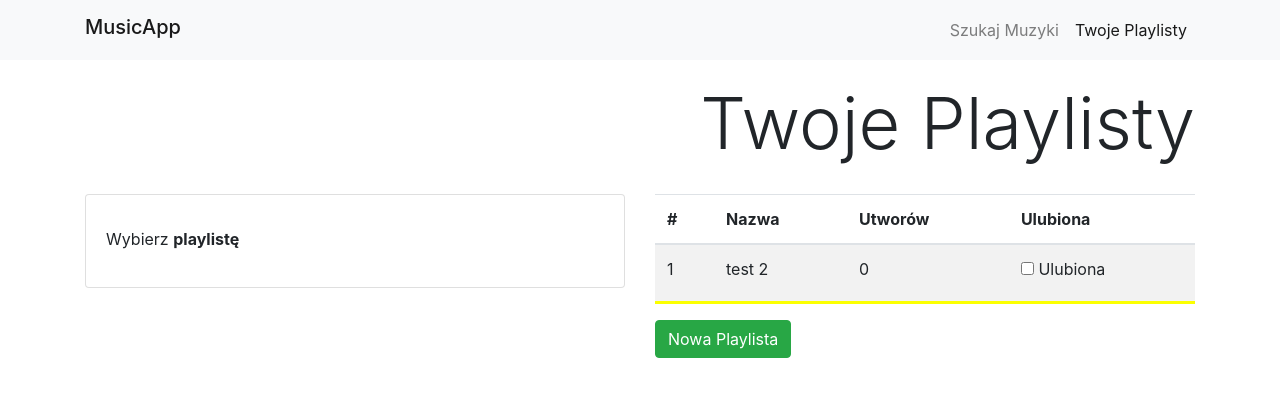
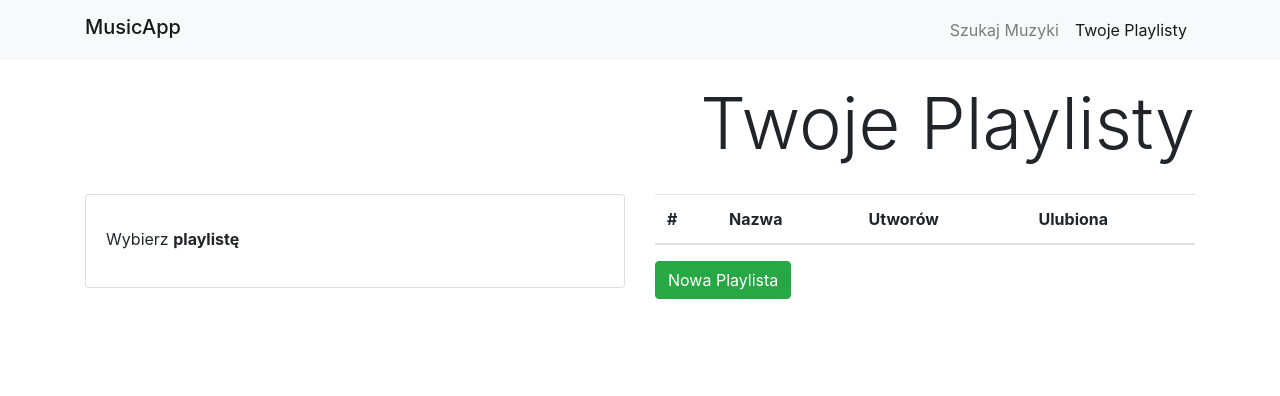
Before and after one commit to gosia-straszewska/music-app, an Angular app: page /playlist in a window 1280 px wide. Shown: the top 396 px of the page. Built offline with nearby package versions, Linux system fonts and the light colour scheme; data requests are answered from the project's data file; sample sign-in values are in the browser's storage.

Commit message:
refactor playlist.length

```diff
--- a/db.json
+++ b/db.json
@@ -1,14 +1,5 @@
 {
   "playlists": [
-    {
-      "name": "test 2",
-      "tracks": [
-      ],
-      "color": "#fbff00",
-      "favourite": false,
-      "id": 4
-    }
   ],
-  "tracks": [
-  ]
+  "tracks": []
 }
--- a/src/app/music-shared/playlist-selector.component.ts
+++ b/src/app/music-shared/playlist-selector.component.ts
@@ -8,7 +8,7 @@ import { PlaylistsService} from '../playlists/playlists.service';
   <div class="input-group">
     <label class="col-xs-4 col-form-label mr-3 mb-3">Wybrana Playlista: </label>
     <select class="form-control" [ngModel]="selectedId" (ngModelChange)="setSelected($event)" style="width:50%">
-      <option *ngFor="let playlist of playlists" [value]="playlist.id">{{playlist.name}} ({{playlist.tracks.length}})</option>
+      <option *ngFor="let playlist of playlists" [value]="playlist.id">{{playlist.name}} ({{playlist.playlistLength}})</option>
     </select>
   </div>
   `,
--- a/src/app/playlists/playlists-list.component.ts
+++ b/src/app/playlists/playlists-list.component.ts
@@ -19,7 +19,7 @@ import { PlaylistsService, Playlist } from './playlists.service';
         [routerLink]=[playlist.id]>
           <td> {{ i + 1 }} </td>
           <td> {{ playlist.name }} </td>
-          <td> {{ playlist.tracks.length }} </td>
+          <td value="getTasksNumber(playlist.id)">{{playlist.playlistLength}}</td>
           <td>
             <label><input type="checkbox" [(ngModel)]="playlist.favourite" (click)="$event.stopPropagation()">
             Ulubiona</label>
--- a/src/app/playlists/playlists.service.ts
+++ b/src/app/playlists/playlists.service.ts
@@ -12,6 +12,7 @@ export interface Playlist {
   color: string;
   favourite: boolean;
   category?: string;
+  playlistLength: number;
 }
 
 @Injectable({
@@ -38,7 +39,7 @@ export class PlaylistsService {
 
   playlistsStream$ = new Subject<Playlist[]>();
 
-  // FIXME:
+  // FIXME: don't add tracks to playlist/tracks on JSON server
 
   addToPlaylist(playlistId, track): any {
     this.trackToAdd = track;
@@ -49,6 +50,7 @@ export class PlaylistsService {
     const duplicate = this.playlist.tracks.some(el => el.id === track.id);
     if (!duplicate) {
       this.playlist.tracks.push(track);
+      this.playlist.playlistLength += 1;
     } else {
       return alert(`Ten utwór istnieje na playliście ${this.playlist.name}`);
     }
@@ -78,9 +80,14 @@ export class PlaylistsService {
     });
   }
 
-  // TODO:
+  // TODO: clear commented code
 
   deleteTrack(trackId, playlistId ): any {
+    this.playlist = this.playlists.find(playlist => playlist.id === playlistId);
+    this.playlist.playlistLength -= 1;
+
+    this.savePlaylist(this.playlist)
+    .subscribe( playlist => playlist);
     // this.playlist = this.playlists.find(playlist => playlist.id === playlistId);
     // this.trackIndexToDelete = this.playlist.tracks.findIndex(item => item.id === trackId);
     // this.playlist = this.playlist.tracks.splice(this.trackIndexToDelete, 1);
@@ -91,9 +98,8 @@ export class PlaylistsService {
       this.http.patch(this.playlistServerUrl + playlistId, playlist);
       this.router.navigateByUrl('/', { skipLocationChange: true }).then(() => {
         this.router.navigate(['playlist/' + playlistId]);
-    });
-    }
-
+        });
+      }
     );
   }
 
@@ -122,6 +128,7 @@ export class PlaylistsService {
       tracks: [],
       color: '#0000FF',
       favourite: false,
+      playlistLength: 0
     };
   }
 
@@ -136,8 +143,8 @@ export class PlaylistsService {
       });
   }
 
-  getTracksToPlaylist(id): any {
-    return this.http.get(this.playlistServerUrl + `${id}/tracks`)
+  getTracksToPlaylist(playlistId): any {
+    return this.http.get(this.playlistServerUrl + `${playlistId}/tracks`)
     .pipe(
       map( response => response)
     );
```
